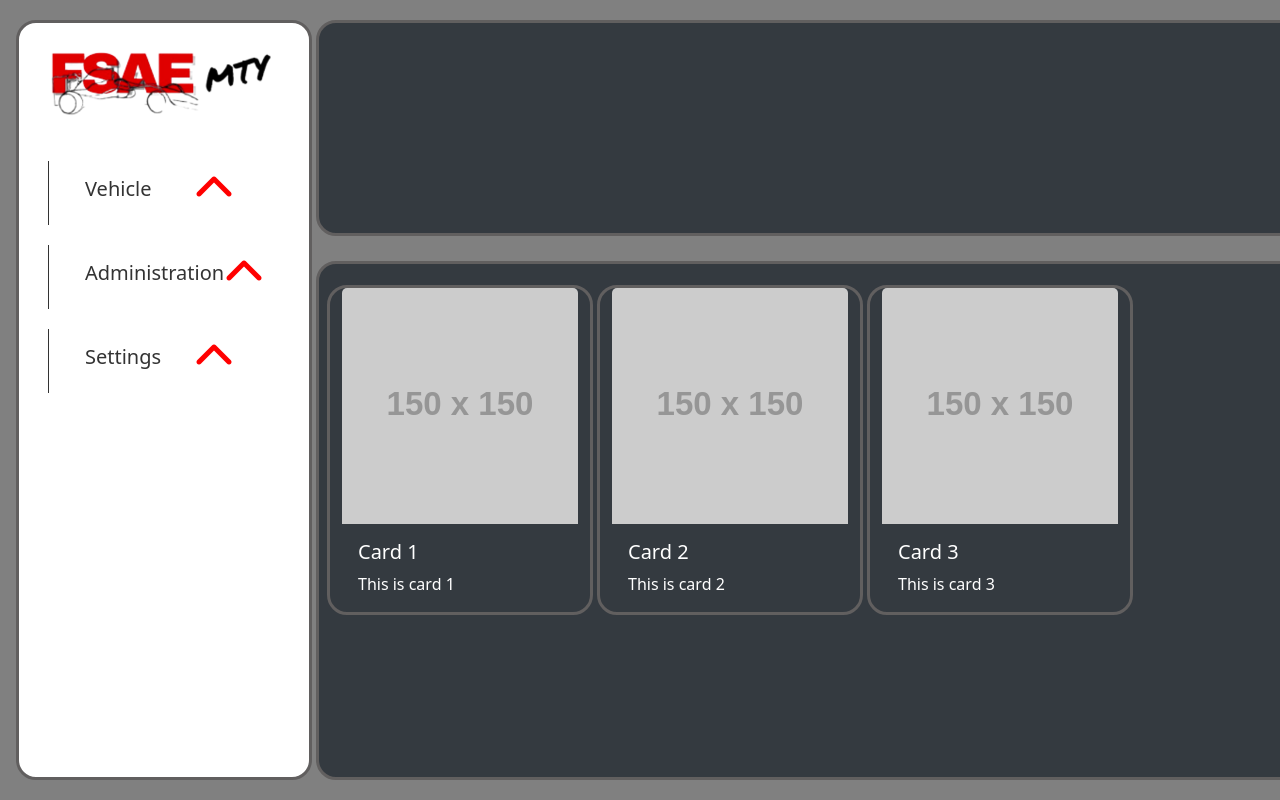
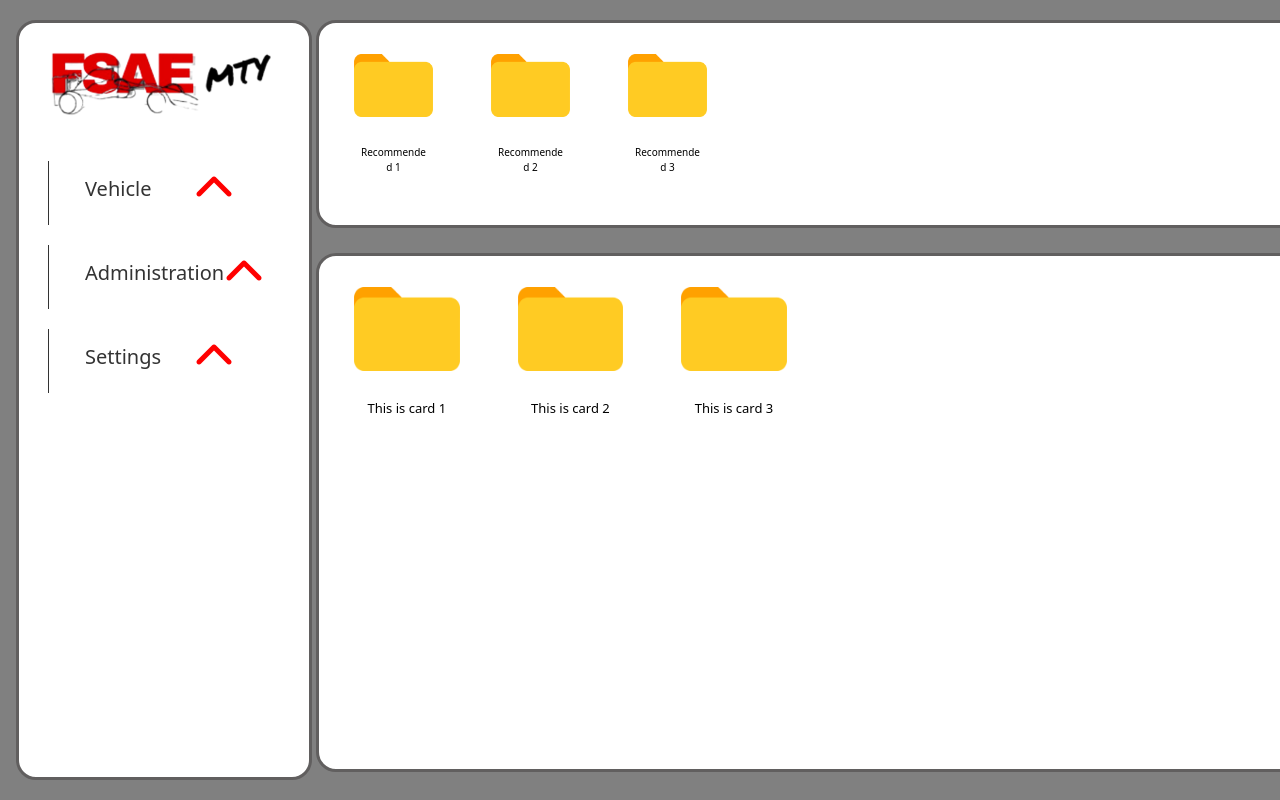
Before and after one commit to A01352033/FSAE-Doc-Manager, an Angular app in the folder Front/: page /home-doc in a window 1280 px wide. Shown: the top 800 px of the page. Built offline with nearby package versions, Linux system fonts and the light colour scheme.

Commit message:
fix: folders and better ui

```diff
--- a/Front/src/app/card/card.component.css
+++ b/Front/src/app/card/card.component.css
@@ -1,8 +1,8 @@
 .Contenedor {
   width: auto;
   height: 64.95vh; /* Altura del 100% del viewport */
-  background-color: #343a40; /* O cualquier otro color oscuro que prefieras */
-  color: white;
+  background-color: white; /* O cualquier otro color oscuro que prefieras */
+  color: black;
   /* round edges */
   border-top-right-radius: 20px;
   border-bottom-right-radius: 20px;
@@ -21,19 +21,31 @@
 }
 
 .card {
-  width: 20%;
-  height: 20%;
-  background-color: #343a40;
-  color: white;
+  width: 12%;
+  height: 12%;
+  background-color: white;
+  color: black;
   /* round edges */
   border-top-right-radius: 20px;
   border-bottom-right-radius: 20px;
   border-top-left-radius: 20px;
   border-bottom-left-radius: 20px;
   /* Separate from top and bottom */
-  margin-top: 0.6vh;
+  margin-top: 0vh;
   margin-bottom: 2.5vh;
   margin-left: 0.5vh;
   /* Add a border line */
-  border: 3px solid #615f5f;
+  border: 3px solid white;
+  text-align: center;
+  /* change color on hover */
+  transition: 0.3s;
+  font-size: small;
 }
+
+.card:hover {
+  background-color: #f1f1f1;
+}
+
+.pad {
+  padding: 1.5vh;
+}
--- a/Front/src/app/card/card.component.html
+++ b/Front/src/app/card/card.component.html
@@ -5,9 +5,9 @@
             <div *ngFor="let card of cards" class="card">
                 <!-- Use an anchor tag to make the whole card clickable -->
                 <a href="{{card.link}}" style="text-decoration: none; color: inherit;">
-                    <img class="card-img-top" src="{{card.image}}" alt="Card image cap">
+                    <img class="card-img-top pad" src="{{card.image}}" alt="Card image cap">
                     <div class="card-body">
-                        <h5 class="card-title">{{card.title}}</h5>
+                        <!-- <h5 class="card-title">{{card.title}}</h5> -->
                         <p class="card-text">{{card.description}}</p>
                     </div>
                 </a>
--- a/Front/src/app/card/card.component.ts
+++ b/Front/src/app/card/card.component.ts
@@ -11,17 +11,17 @@ cards: any = [
     {
       title: 'Card 1',
       description: 'This is card 1',
-      image: 'https://via.placeholder.com/150'
+      image: '../assets/folder_icon.png'
     },
     {
       title: 'Card 2',
       description: 'This is card 2',
-      image: 'https://via.placeholder.com/150'
+      image: '../assets/folder_icon.png'
     },
     {
       title: 'Card 3',
       description: 'This is card 3',
-      image: 'https://via.placeholder.com/150'
+      image: '../assets/folder_icon.png'
     }
   ];
 
--- a/Front/src/app/header/header.component.css
+++ b/Front/src/app/header/header.component.css
@@ -1,8 +1,8 @@
 .coolheader {
-  height: 27vh;
+  height: 26vh;
   width: 168vh; /* Altura del 100% del viewport */
-  background-color: #343a40; /* O cualquier otro color oscuro que prefieras */
-  color: white;
+  background-color: white; /* O cualquier otro color oscuro que prefieras */
+  color: black;
   /* round edges */
   border-top-right-radius: 20px;
   border-bottom-right-radius: 20px;
@@ -19,3 +19,33 @@
 :host {
   flex: 1; /* El header ocupará el espacio restante */
 }
+
+.card {
+  width: 10%;
+  height: 10%;
+  background-color: white;
+  color: black;
+  /* round edges */
+  border-top-right-radius: 20px;
+  border-bottom-right-radius: 20px;
+  border-top-left-radius: 20px;
+  border-bottom-left-radius: 20px;
+  /* Separate from top and bottom */
+  margin-top: 0vh;
+  margin-bottom: 2.5vh;
+  margin-left: 0.5vh;
+  /* Add a border line */
+  border: 3px solid white;
+  text-align: center;
+  /* change color on hover */
+  transition: 0.3s;
+  font-size:x-small;
+}
+
+.card:hover {
+  background-color: #f1f1f1;
+}
+
+.pad {
+  padding: 1.5vh;
+}
--- a/Front/src/app/header/header.component.html
+++ b/Front/src/app/header/header.component.html
@@ -1,3 +1,17 @@
 <div class="coolheader d-flex flex-row flex-shrink-0 p-3">
-    <div class="col"></div>
-  </div>
+  <div class="col">
+    <div class="row">
+        <!-- Add a for loop, to make a card per folder -->
+        <div *ngFor="let card of cards" class="card">
+            <!-- Use an anchor tag to make the whole card clickable -->
+            <a href="{{card.link}}" style="text-decoration: none; color: inherit;">
+                <img class="card-img-top pad" src="{{card.image}}" alt="Card image cap">
+                <div class="card-body">
+                    <!-- <h5 class="card-title">{{card.title}}</h5> -->
+                    <p class="card-text">{{card.description}}</p>
+                </div>
+            </a>
+        </div>
+    </div>
+</div>
+</div>
--- a/Front/src/app/header/header.component.ts
+++ b/Front/src/app/header/header.component.ts
@@ -6,5 +6,24 @@ import { Component } from '@angular/core';
   styleUrl: './header.component.css'
 })
 export class HeaderComponent {
+cards: any = [
+    {
+      title: 'Card 1',
+      description: 'Recommended 1',
+      image: '../assets/folder_icon.png'
+    },
+    {
+      title: 'Card 2',
+      description: 'Recommended 2',
+      image: '../assets/folder_icon.png'
+    },
+    {
+      title: 'Card 3',
+      description: 'Recommended 3',
+      image: '../assets/folder_icon.png'
+    }
+  ];
+
+  constructor() { }
 
 }
--- a/Front/tailwind.config.js
+++ b/Front/tailwind.config.js
@@ -1,7 +1,7 @@
 /** @type {import('tailwindcss').Config} */
 module.exports = {
   content: [
-    "./src/app/landing/**/*.{html,js,ts}",
+    "./src/**/*.{html,ts}",
   ],
   theme: {
     extend: {},
```
Also changed, not shown: Front/src/assets/folder_icon.png (added).
